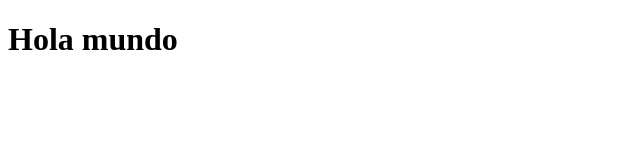
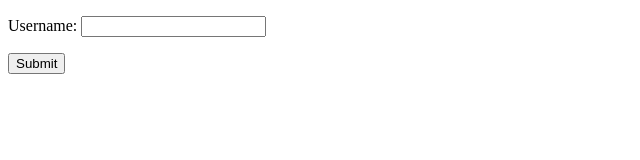
Before and after one commit to coboenrique08/interfacesUsuario, a plain HTML site: page index.html in a window 1280 px wide. Shown: the whole page, without its empty margins (0-640 px from the left). Drawn offline with Linux system fonts and the light colour scheme.

Commit message:
gh-pages

```diff
--- a/index.html
+++ b/index.html
@@ -1,9 +1,12 @@
 <!DOCTYPE html>
     <html lang="en">
-        <head>
-            <title>Formulario</title>
-        </head>
-        <body>
-            <h1>Hola mundo</h1>
-        </body>
+        <form action="" >
+            <p>
+                <label for="username">Username:</label>
+                <input type="text" name="username" id="username" title='Introduce
+                your name' autocomplete="name"/>
+            </p>
+            <input type="submit" value="Submit" />
+        </form>
+
 </html>
```
